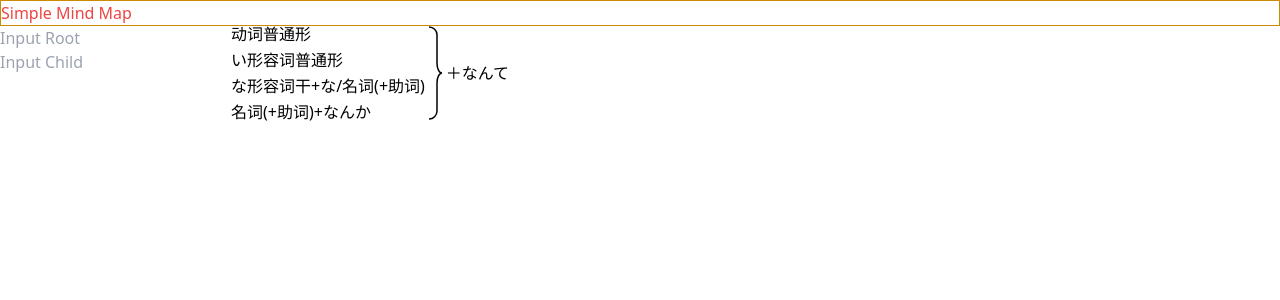
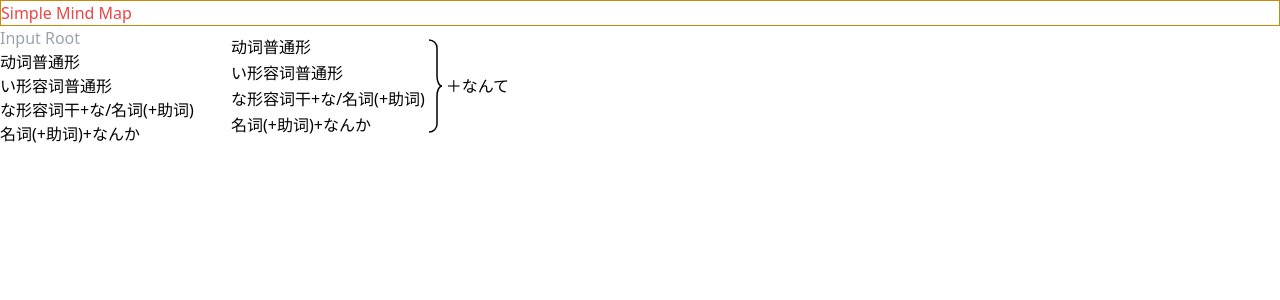
Before and after one commit to kakmsaikou/simple-mind-map, a React (Vite) app: page / in a window 1280 px wide. Shown: the top 300 px of the page. Built offline with nearby package versions, Linux system fonts and the light colour scheme.

Commit message:
feat: change <li> by <input>

```diff
--- a/src/App.tsx
+++ b/src/App.tsx
@@ -1,22 +1,36 @@
-import { useEffect, useRef, useState } from 'react';
+import { ChangeEvent, useEffect, useRef, useState } from 'react';
 import CurlyBracket from './components/CurlyBracket';
 
 const App = () => {
   const [childNodesHeight, setUlHeight] = useState(0);
 
-  const childNodeList = [
+  const [childNodeList, setChildNodeList] = useState([
     '动词普通形',
     'い形容词普通形',
     'な形容词干+な/名词(+助词)',
     '名词(+助词)+なんか',
-  ];
+  ]);
 
   const childNodes = useRef<HTMLUListElement>(null);
 
   useEffect(() => {
     setUlHeight(childNodes.current?.clientHeight || 0);
-    console.log('height', childNodesHeight);
   }, [childNodesHeight]);
+
+  const handleChildNodeChange = (
+    e: ChangeEvent<HTMLInputElement>,
+    index: number
+  ) => {
+    if (e.target.value === '') return;
+    setChildNodeList(
+      childNodeList.map((item, i) => {
+        if (i === index) {
+          return e.target.value;
+        }
+        return item;
+      })
+    );
+  };
   return (
     <>
       <h1 className='text-red-500 border border-yellow-600'>Simple Mind Map</h1>
@@ -24,9 +38,16 @@ const App = () => {
         <div>
           <input type='text' placeholder='Input Root' />
           <ul>
-            <li>
-              <input type='text' placeholder='Input Child' />
-            </li>
+            {childNodeList.map((_item, index) => (
+              <li key={index}>
+                <input
+                  type='text'
+                  placeholder='Input Child'
+                  value={childNodeList[index]}
+                  onInput={e => handleChildNodeChange(e as ChangeEvent<HTMLInputElement>, index)}
+                />
+              </li>
+            ))}
           </ul>
         </div>
         <div className='flex items-center space-x-1'>
```
Also changed, not shown: 1 other file (tests, documents, lock files or other folders).
